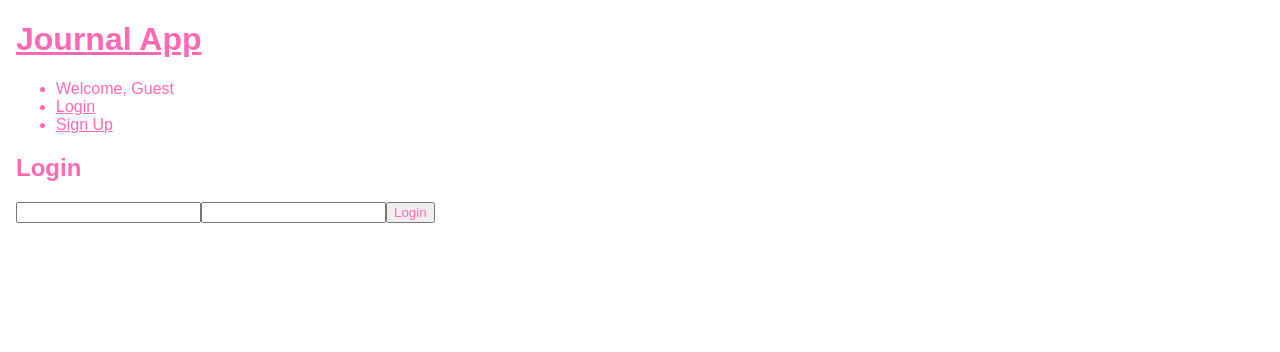
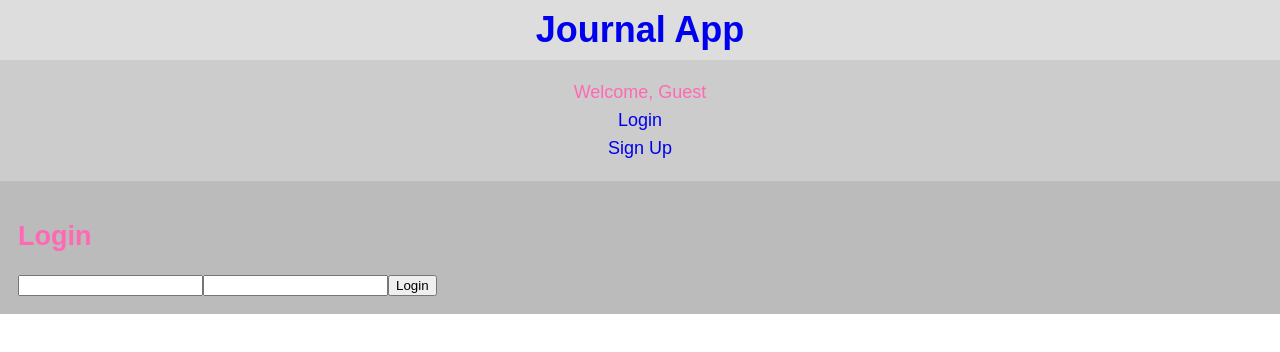
Before and after one commit to yaycupcake/journal-app, a React (Create React App) app in the folder client/: page /login in a window 1280 px wide. Shown: the top 352 px of the page. Built offline with nearby package versions, Linux system fonts and the light colour scheme; no server answers.

Commit message:
some css updates and redirecting

```diff
--- a/client/src/App.scss
+++ b/client/src/App.scss
@@ -1,8 +1,100 @@
-* {
+html {
+ box-sizing: border-box;
+}
+
+*,
+*:before,
+*:after {
+ box-sizing: inherit;
+}
+
+body {
+ // margin: 1em;
  color: hotpink;
+ font-size: 18px;
  font-family: sans-serif;
 }
 
-body {
- margin: 1em;
+.Layout {
+ display: flex;
+ flex-direction: column;
+ justify-content: flex-start;
+ align-items: center;
+ width: 100%;
+ background-color: #eee;
+
+ .Header {
+  background-color: #ddd;
+  width: 100%;
+  padding: 0.5em 1em;
+  text-align: center;
+  h1 {
+   margin: 0;
+   a {
+    text-decoration: none;
+   }
+  }
+ }
+
+ .Nav {
+  background-color: #ccc;
+  width: 100%;
+
+  nav {
+   ul {
+    text-align: center;
+    padding: 0;
+    li {
+     list-style-type: none;
+     padding: 0.2em 1em;
+     a {
+      text-decoration: none;
+     }
+    }
+   }
+  }
+ }
+
+ .Main {
+  background-color: #bbb;
+  width: 100%;
+  padding: 1em 1em;
+
+  .Posts {
+   display: flex;
+   flex-direction: column;
+   align-items: center;
+   justify-content: flex-start;
+   .post-link {
+    width: 100%;
+    margin: 1em;
+    text-decoration: none;
+    color: inherit;
+
+    .post-card {
+     border: 1px solid black;
+     padding: 1em;
+    }
+   }
+  }
+
+  .Post {
+   .crud-buttons {
+    margin-bottom: 2em;
+    a {
+     margin-right: 1em;
+    }
+   }
+   .Comment {
+    margin: 1em 0;
+    .username {
+     font-size: 0.8em;
+     margin: 0 0 0.5em;
+    }
+    .content {
+     margin: 0.5em 0 0;
+    }
+   }
+  }
+ }
 }
--- a/client/src/components/EditPost.jsx
+++ b/client/src/components/EditPost.jsx
@@ -48,7 +48,7 @@ class EditPost extends Component {
 
  render() {
   return (
-   <div>
+   <div className="EditPost">
 
     {this.state.post
      ?
--- a/client/src/components/Login.jsx
+++ b/client/src/components/Login.jsx
@@ -26,7 +26,7 @@ export default class Login extends Component {
 
  render() {
   return (
-   <div>
+   <div className="Login">
     <h2>Login</h2>
     <form onSubmit={this.handleSubmit}>
 
--- a/client/src/components/NewPost.jsx
+++ b/client/src/components/NewPost.jsx
@@ -30,7 +30,7 @@ class NewPost extends Component {
 
  render() {
   return (
-   <div>
+   <div className="NewPost">
     <h2>New Post</h2>
     <form onSubmit={this.handleSubmit}>
 
--- a/client/src/components/Post.jsx
+++ b/client/src/components/Post.jsx
@@ -34,6 +34,7 @@ class Post extends Component {
 
   await createComment(commentData, id)
   this.setState({ comment: "" })
+  this.getPostData()
  }
 
  handleDelete = async (e) => {
@@ -46,7 +47,7 @@ class Post extends Component {
 
  render() {
   return (
-   <div>
+   <div className="Post">
 
     {this.state.post
      ?
@@ -56,25 +57,24 @@ class Post extends Component {
 
       <p>{this.state.post.content}</p>
 
-      {/* prob create a nested ternary/guard here to display the edit/delete buttons only if logged in and is the creator of the post */}
-
-
       {this.props.currentUser.id === this.state.post.user.id
        &&
-       <>
+       <div class="crud-buttons">
         <Link to={`/post/${this.props.match.params.id}/edit`}>Edit</Link>
         <Link to='#' onClick={this.handleDelete}>Delete</Link>
-        {/* NEED TO ACTUALLY IMPLEMENT DELETE FUNCTIONALITY */}
-       </>
+       </div>
       }
 
       <hr />
       <h3>Comments:</h3>
 
       {this.state.post.comments.map((comment, id) => (
-       <div key={id}>
-        <p>{comment.user.username} says:</p>
-        <p>{comment.content}</p>
+       <div
+        className="Comment"
+        key={id}
+       >
+        <p className="username">{comment.user.username} says:</p>
+        <p className="content">{comment.content}</p>
        </div>
       ))}
 
--- a/client/src/components/Posts.jsx
+++ b/client/src/components/Posts.jsx
@@ -5,17 +5,21 @@ export default function Posts(props) {
  const { getPostList } = props
  useEffect(() => {
   getPostList()
- })
+ }, [])
 
  return (
   <div className="Posts">
 
    {props.posts && props.posts.map((post, id) => (
 
-    <Link to={`/post/${post.id}`} key={id}>
-     <div>
+    <Link
+     className='post-link'
+     to={`/post/${post.id}`}
+     key={id}
+    >
+     <div className='post-card'>
 
-      <p>{post.title}</p>
+      <h2>{post.title}</h2>
       <p>by: {post.user.username}</p>
 
      </div>
--- a/client/src/components/SignUp.jsx
+++ b/client/src/components/SignUp.jsx
@@ -27,7 +27,7 @@ export default class SignUp extends Component {
 
  render() {
   return (
-   <div>
+   <div className="SignUp">
     <h2>Sign Up</h2>
     <form onSubmit={this.handleSubmit}>
 
--- a/client/src/components/shared/Header.jsx
+++ b/client/src/components/shared/Header.jsx
@@ -2,6 +2,6 @@ import React from 'react'
 import { Link } from 'react-router-dom'
 export default function Header() {
  return (
-  <header><h1><Link to='/'>Journal App</Link></h1></header>
+  <header className="Header"><h1><Link to='/'>Journal App</Link></h1></header>
  )
 }
--- a/client/src/components/shared/Layout.jsx
+++ b/client/src/components/shared/Layout.jsx
@@ -5,7 +5,7 @@ import Main from './Main'
 
 export default function Layout(props) {
  return (
-  <div>
+  <div className="Layout">
    <Header />
    <Nav
     currentUser={props.currentUser}
--- a/client/src/components/shared/Main.jsx
+++ b/client/src/components/shared/Main.jsx
@@ -10,7 +10,7 @@ import SignUp from '../SignUp'
 export default function Main(props) {
 
  return (
-  <main>
+  <main className="Main">
    <Route exact path='/'>
     <Posts
      posts={props.posts}
--- a/client/src/components/shared/Nav.jsx
+++ b/client/src/components/shared/Nav.jsx
@@ -3,7 +3,7 @@ import { Link } from 'react-router-dom'
 
 export default function Nav(props) {
  return (
-  <aside>
+  <aside className="Nav">
    <nav>
     <ul>
      <li>Welcome, {
@@ -13,34 +13,20 @@ export default function Nav(props) {
        :
        'Guest'
      }</li>
-     <li>{
+     {
       props.currentUser
        ?
-       <Link to='/my-posts'>My Posts</Link>
+       <>
+        <li><Link to='/my-posts'>My Posts</Link></li>
+        <li><Link to='#' onClick={props.handleLogout}>Logout</Link></li>
+        <li><Link to='/preferences'>Preferences</Link></li>
+        <li><Link to='/new-post'>New Post</Link></li>
+       </>
        :
-       <Link to='/login'>Login</Link>
-     }</li>
-     <li>{
-      props.currentUser
-       ?
-       <Link to='#' onClick={props.handleLogout}>Logout</Link>
-       // gotta fix this line later to actually logout
-       :
-       <Link to='/sign-up'>Sign Up</Link>
-     }</li>
-     {
-      props.currentUser
-      &&
-      <li>
-       <Link to='/preferences'>Preferences</Link>
-      </li>
-     }
-     {
-      props.currentUser
-      &&
-      <li>
-       <Link to='/new-post'>New Post</Link>
-      </li>
+       <>
+        <li><Link to='/login'>Login</Link></li>
+        <li><Link to='/sign-up'>Sign Up</Link></li>
+       </>
      }
     </ul>
    </nav>
```
Also changed, not shown: 1 other file (tests, documents, lock files or other folders).
